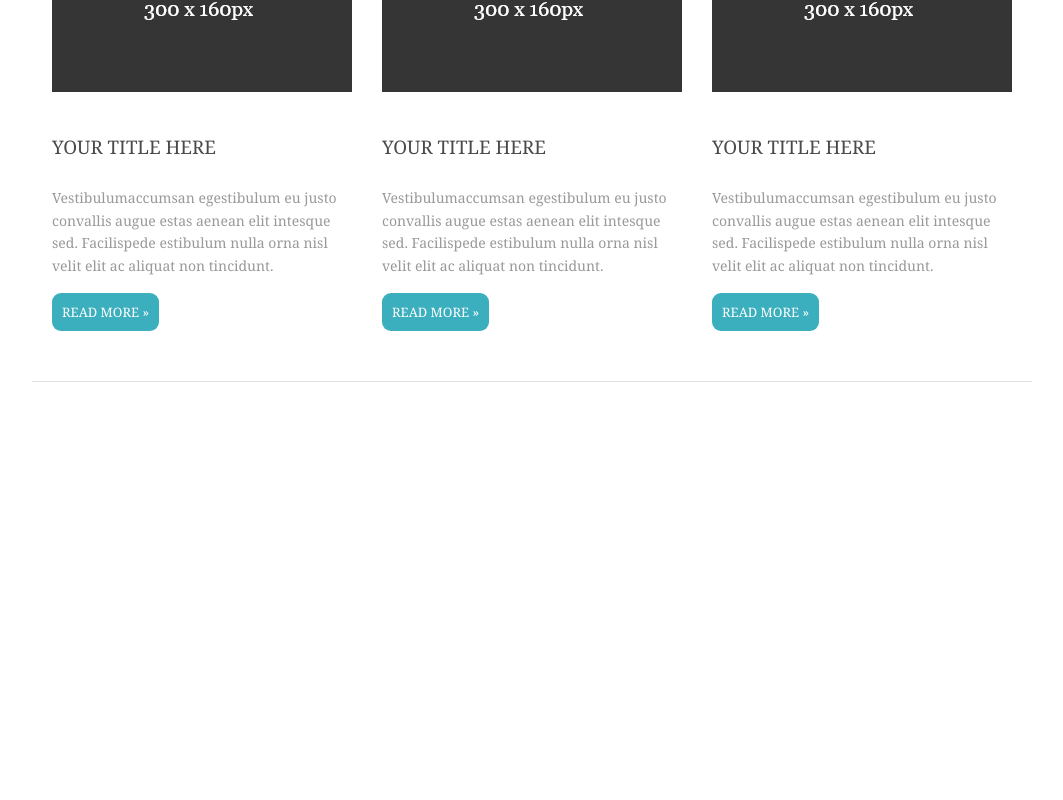
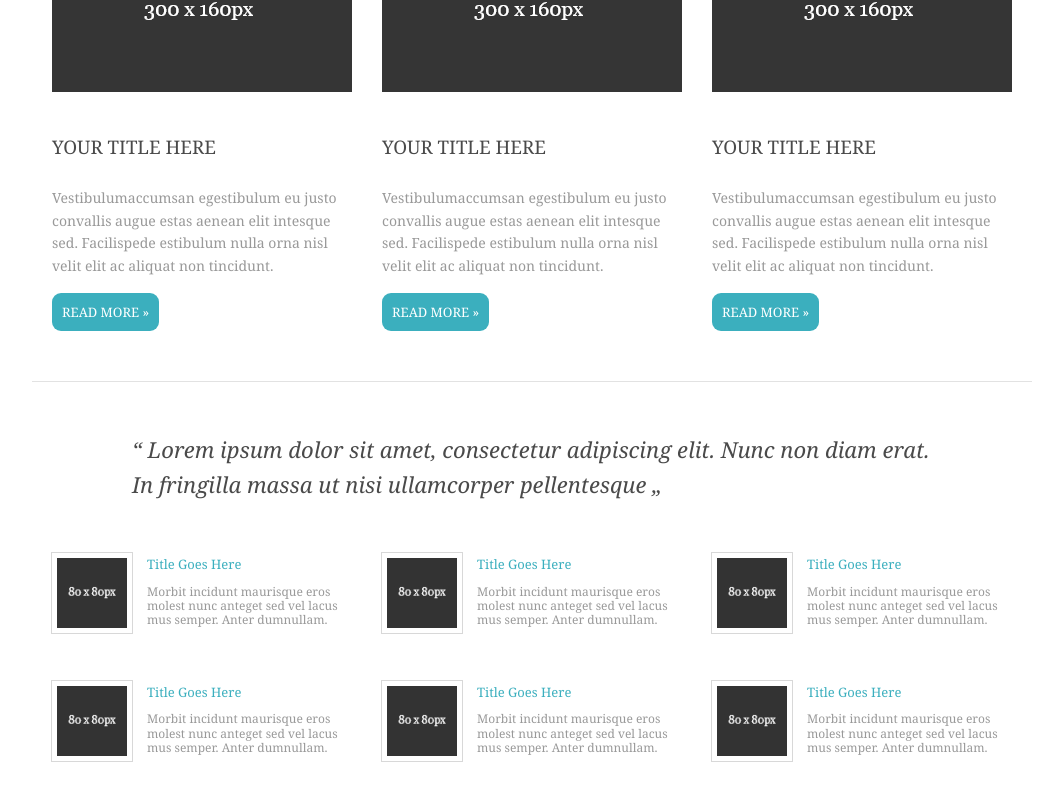
Before and after one commit to omar-marzook/freshness, a React (Create React App) app: page / in a window 1280 px wide. Shown: the part 768-1568 px from the top of the page, without its empty margins (108-1171 px from the left). Before the commit the page ends 1150 px from the top, so only its background shows below. Built offline with nearby package versions, Linux system fonts and the light colour scheme.

Commit message:
Add Shout & Services

```diff
--- a/src/App.js
+++ b/src/App.js
@@ -5,6 +5,7 @@ import SearchForm from "./components/SearchForm.js";
 import Menu from "./components/Menu.js";
 import HeroSlider from "./components/HeroSlider.js";
 import IntroCard from "./components/IntroCard.js";
+import ServicesCard from "./components/ServicesCard.js";
 
 function App() {
   return (
@@ -21,6 +22,7 @@ function App() {
           </div>
         </div>
       </header>
+
       <section className="container silder_section">
         <HeroSlider />
       </section>
@@ -30,6 +32,22 @@ function App() {
         <IntroCard />
         <IntroCard />
       </section>
+
+      <article className="container shout">
+        <h3 className="shout-text">
+          “ Lorem ipsum dolor sit amet, consectetur adipiscing elit. Nunc non
+          diam erat. In fringilla massa ut nisi ullamcorper pellentesque „
+        </h3>
+      </article>
+
+      <section className="container services_section">
+        <ServicesCard />
+        <ServicesCard />
+        <ServicesCard />
+        <ServicesCard />
+        <ServicesCard />
+        <ServicesCard />
+      </section>
     </main>
   );
 }
--- /dev/null
+++ b/src/components/ServicesCard.css
@@ -0,0 +1,27 @@
+.services_card-img {
+  width: 80px;
+  height: 80px;
+  margin-right: 15px;
+  border: 5px solid #fff;
+  outline: 1px solid var(--outline-color);
+}
+
+.services_card-text {
+  display: inline-block;
+  width: 205px;
+  vertical-align: top;
+  line-height: 1.2;
+
+}
+
+.services_card-title {
+  color: var(--primary-color);
+  font-weight: 300;
+  font-size: 13px;
+  margin-top: 4px;
+}
+
+.services_card-p {
+  margin-top: 12px;
+  font-size: 12px;
+}
--- /dev/null
+++ b/src/components/ServicesCard.js
@@ -0,0 +1,24 @@
+import React from "react";
+import "./ServicesCard.css";
+import placeholder from "../assets/images/80x80.jpg";
+
+function ServicesCard() {
+  return (
+    <article className="services_card">
+      <img
+        className="services_card-img"
+        src={placeholder}
+        alt="placeholder image."
+      />
+      <div className="services_card-text">
+        <h3 className="services_card-title">Title Goes Here</h3>
+        <p className="services_card-p">
+          Morbit incidunt maurisque eros molest nunc anteget sed vel lacus mus
+          semper. Anter dumnullam.
+        </p>
+      </div>
+    </article>
+  );
+}
+
+export default ServicesCard;
--- a/src/index.css
+++ b/src/index.css
@@ -8,6 +8,7 @@
   --gray-text: #999;
   --search-bg: #333;
   --border-color: #e2e2e2;
+  --outline-color: #d8d8d8;
   --footer-bg: #252525;
   --bottom-footer-bg: #1a1a1a;
   --footer-input-bg: #2c2c2c;
@@ -145,3 +146,36 @@ p {
   width: 300px;
 
 }
+
+/***** End Intro *****/
+
+/***** Shout *****/
+.shout {
+  padding: 50px 0;
+}
+
+.shout-text {
+  font-size: 22px;
+  font-style: italic;
+  font-weight: 500;
+  color: var(--dark-text);
+  width: 80%;
+  margin: auto;
+}
+
+/***** End Shout *****/
+
+/***** Services *****/
+.services_section {
+  display: flex;
+  flex-wrap: wrap;
+  justify-content: space-between;
+  padding: 0 20px;
+}
+
+.services_card {
+  width: 300px;
+  margin-bottom: 40px;
+}
+
+/***** End Services *****/
```
